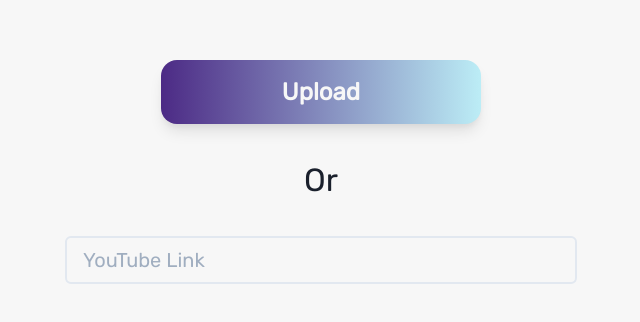
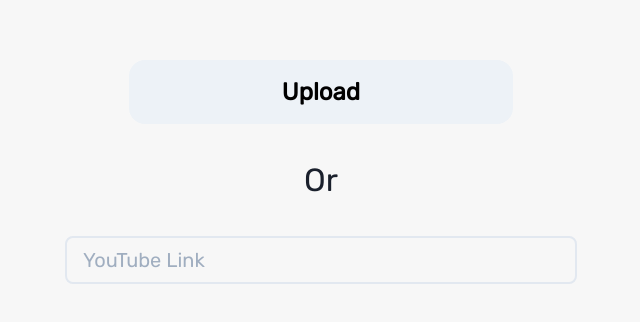
Before and after one commit to Poliphria/wave, a Next.js app: page / in a window 1280 px wide. Shown: the part 228-550 px from the top of the page, without its empty margins (319-959 px from the left). Built offline with nearby package versions, Linux system fonts and the light colour scheme.

Commit message:
Finish home ui

```diff
--- a/pages/index.js
+++ b/pages/index.js
@@ -3,7 +3,7 @@
 // First visit should show an upload button and a text box for youtube link
 
 import { Container } from "./components/Container"
-import { StackDivider, Text, VStack } from "@chakra-ui/layout"
+import { StackDivider, Text, VStack, Box } from "@chakra-ui/layout"
 import { Button } from "@chakra-ui/button"
 import { Input } from "@chakra-ui/input"
 import "@fontsource/rubik"
@@ -19,20 +19,24 @@
         justify="center"
       >
         <Button
-          bgGradient={`linear(to-r, #4c2a85, #bcedf6)`}
-          textColor="#f7f7f7"
+          textColor="black"
           borderRadius="16px"
           height="64px"
-          width="xs"
+          width="sm"
           paddingLeft="16px"
           paddingRight="16px"
           fontSize="x-large"
-          boxShadow="lg"
         >
           Upload
         </Button>
         <Text fontSize="x-large" fontSize="xx-large">Or</Text>
-        <Input placeholder="YouTube Link" size="lg" fontSize="xl" borderWidth="2px"/>
+        <Input
+          placeholder="YouTube Link"
+          size="lg"
+          fontSize="xl"
+          borderWidth="2px"
+          borderRadius="8px"
+        />
       </VStack>
     </Container>
   )
```
